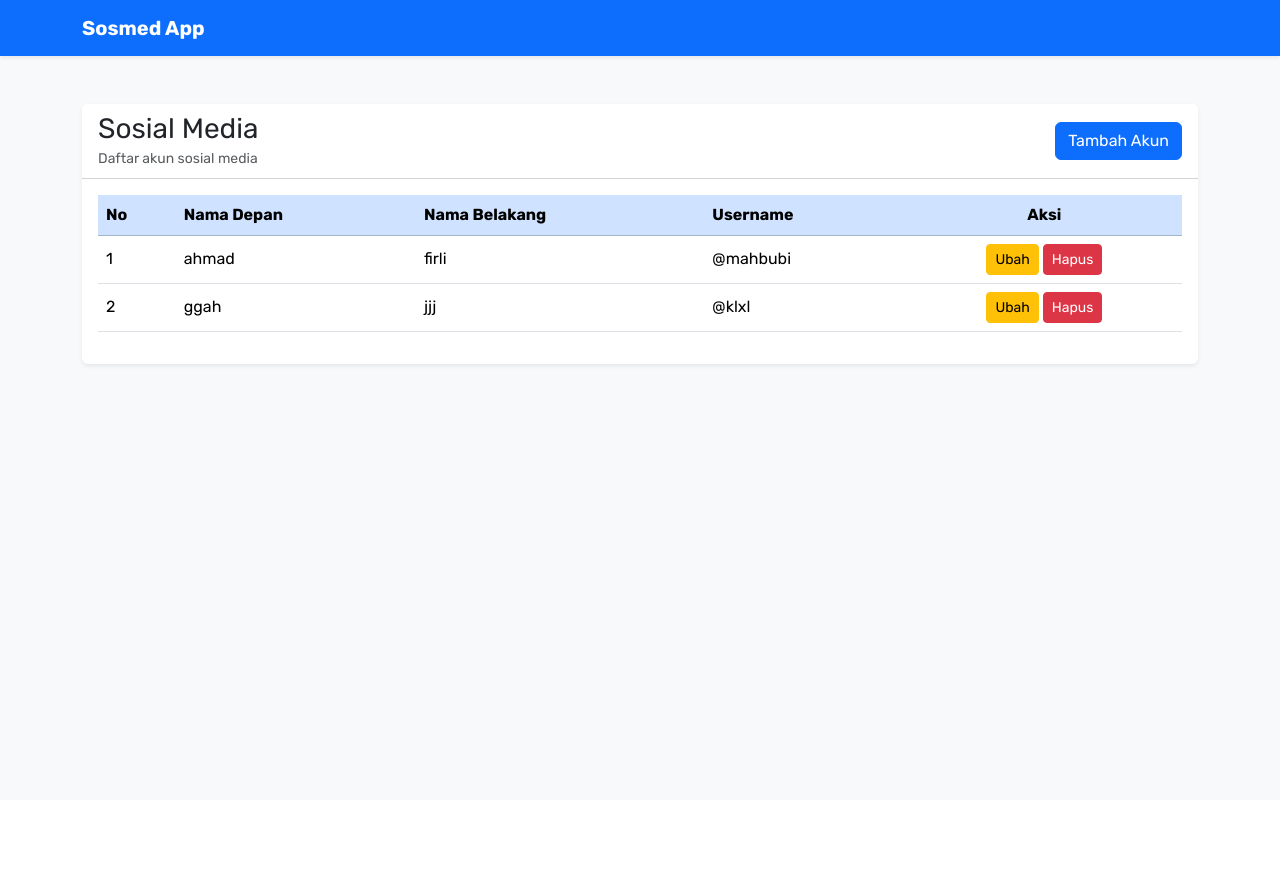
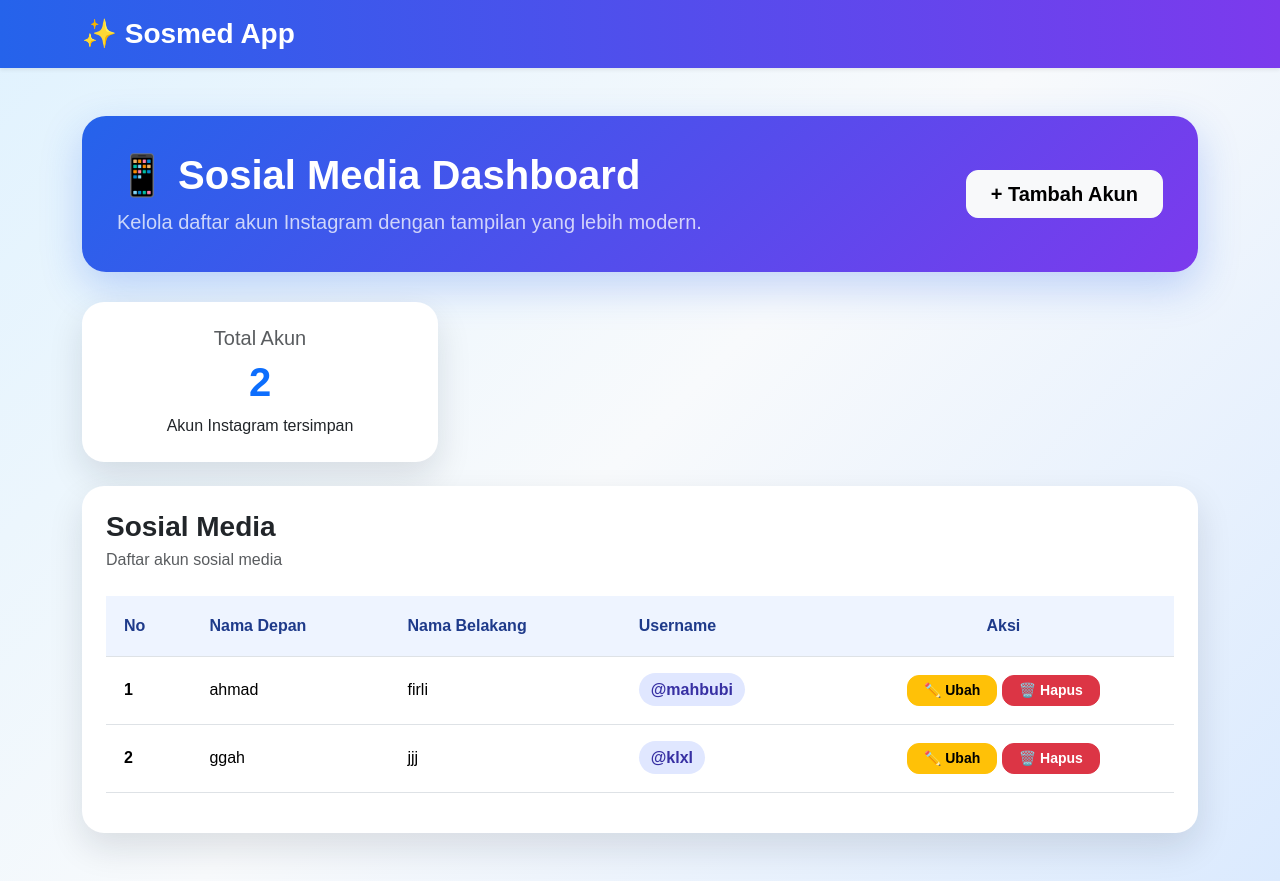
Before and after one commit to 230601110036-del/Lailatul-Fitri, a Django app: page /sosmed/ in a window 1280 px wide. Before the commit the page ends 367 px from the top, so only its background shows below. Run offline with Django 5.2, Linux system fonts and the light colour scheme; data comes from the database, SQL or seed files in the repository.

Commit message:
improve list page design

```diff
--- a/sosmed/templates/sosmed/list.html
+++ b/sosmed/templates/sosmed/list.html
@@ -5,19 +5,44 @@
 {% endblock title %}
 
 {% block contents %}
-<div class="card shadow-sm border-0">
-  <div class="card-header bg-white d-flex justify-content-between align-items-center">
-    <div>
-      <h3 class="mb-0">{{ page_title }}</h3>
-      <small class="text-muted">Daftar akun sosial media</small>
+<div class="hero-card">
+  <div class="row align-items-center">
+    <div class="col-md-8">
+      <h1 class="fw-bold mb-2">📱 Sosial Media Dashboard</h1>
+      <p class="mb-0 fs-5 opacity-75">
+        Kelola daftar akun Instagram dengan tampilan yang lebih modern.
+      </p>
     </div>
-    <a class="btn btn-primary" href="{% url 'sosmed:create' %}">Tambah Akun</a>
+    <div class="col-md-4 text-md-end mt-4 mt-md-0">
+      <a class="btn btn-light btn-lg px-4" href="{% url 'sosmed:create' %}">
+        + Tambah Akun
+      </a>
+    </div>
   </div>
+</div>
 
-  <div class="card-body">
+<div class="row mb-4">
+  <div class="col-md-4">
+    <div class="card main-card text-center p-4">
+      <h5 class="text-muted">Total Akun</h5>
+      <h1 class="fw-bold text-primary">{{ semua_akun|length }}</h1>
+      <p class="mb-0">Akun Instagram tersimpan</p>
+    </div>
+  </div>
+</div>
+
+<div class="card main-card">
+  <div class="card-body p-4">
+    <div class="d-flex justify-content-between align-items-center mb-4">
+      <div>
+        <h3 class="fw-bold mb-1">{{ page_title }}</h3>
+        <p class="text-muted mb-0">Daftar akun sosial media</p>
+      </div>
+    </div>
+
     <div class="table-responsive">
       <table class="table table-hover align-middle">
-        <thead class="table-primary">
+        <thead>
           <tr>
             <th>No</th>
             <th>Nama Depan</th>
@@ -29,18 +54,30 @@
         <tbody>
           {% for akun in semua_akun %}
           <tr>
-            <td>{{ forloop.counter }}</td>
+            <td class="fw-bold">{{ forloop.counter }}</td>
             <td>{{ akun.nama_depan }}</td>
             <td>{{ akun.nama_belakang }}</td>
-            <td>@{{ akun.username }}</td>
+            <td>
+              <span class="badge-username">@{{ akun.username }}</span>
+            </td>
             <td class="text-center">
-              <a class="btn btn-warning btn-sm" href="{% url 'sosmed:update' akun.id %}">Ubah</a>
-              <a class="btn btn-danger btn-sm" href="{% url 'sosmed:delete' akun.id %}">Hapus</a>
+              <a class="btn btn-warning btn-sm px-3"
+                 href="{% url 'sosmed:update' akun.id %}">
+                ✏️ Ubah
+              </a>
+              <a class="btn btn-danger btn-sm px-3"
+                 href="{% url 'sosmed:delete' akun.id %}">
+                🗑️ Hapus
+              </a>
+            </td>
           </tr>
           {% empty %}
           <tr>
-            <td colspan="5" class="text-center text-muted py-4">
-              Belum ada akun. Silakan tambah akun baru.
+            <td colspan="5" class="text-center py-5">
+              <h5 class="text-muted">Belum ada akun</h5>
+              <a class="btn btn-primary mt-2" href="{% url 'sosmed:create' %}">
+                Tambah Akun Pertama
+              </a>
             </td>
           </tr>
           {% endfor %}
--- a/templates/base.html
+++ b/templates/base.html
@@ -7,13 +7,66 @@
   <title>{% block title %}{% endblock title %}</title>
 
   <link href="https://cdn.jsdelivr.net/npm/bootstrap@5.3.3/dist/css/bootstrap.min.css" rel="stylesheet">
-  <link rel="stylesheet" href="{% static 'css/style.css' %}">
+
+  <style>
+    body {
+      min-height: 100vh;
+      background: linear-gradient(135deg, #e0f2fe, #f8fafc, #dbeafe);
+      font-family: Arial, sans-serif;
+    }
+
+    .navbar-custom {
+      background: linear-gradient(90deg, #2563eb, #7c3aed);
+    }
+
+    .hero-card {
+      background: linear-gradient(135deg, #2563eb, #7c3aed);
+      color: white;
+      border-radius: 24px;
+      padding: 35px;
+      margin-bottom: 30px;
+      box-shadow: 0 15px 40px rgba(37, 99, 235, 0.25);
+    }
+
+    .main-card {
+      border: none;
+      border-radius: 22px;
+      overflow: hidden;
+      box-shadow: 0 15px 35px rgba(15, 23, 42, 0.12);
+    }
+
+    .btn {
+      border-radius: 12px;
+      font-weight: 600;
+    }
+
+    .table thead th {
+      background: #eef4ff;
+      color: #1e3a8a;
+      padding: 18px;
+    }
+
+    .table tbody td {
+      padding: 18px;
+      vertical-align: middle;
+    }
+
+    .badge-username {
+      background: #e0e7ff;
+      color: #3730a3;
+      padding: 8px 12px;
+      border-radius: 999px;
+      font-weight: 600;
+    }
+  </style>
 </head>
 
-<body class="bg-light">
-  <nav class="navbar navbar-expand-lg navbar-dark bg-primary shadow-sm">
+<body>
+  <nav class="navbar navbar-expand-lg navbar-dark navbar-custom shadow-sm">
     <div class="container">
-      <a class="navbar-brand fw-bold" href="{% url 'sosmed:list' %}">Sosmed App</a>
+      <a class="navbar-brand fw-bold fs-3" href="{% url 'sosmed:list' %}">
+        ✨ Sosmed App
+      </a>
     </div>
   </nav>
 
```
